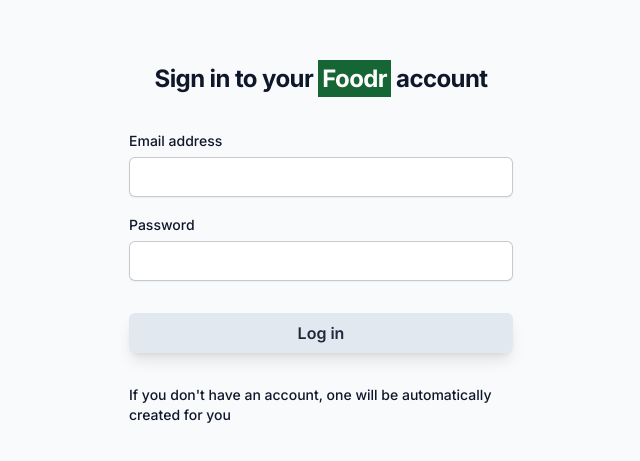
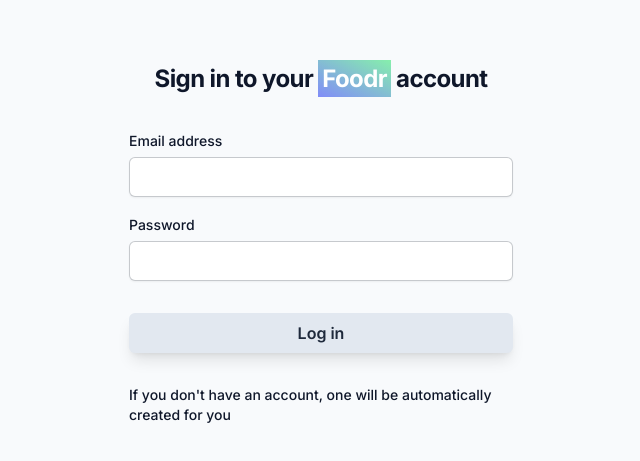
Before and after one commit to jean1591/foodr, a Next.js app: page /login in a window 1280 px wide. Shown: the part 157-618 px from the top of the page, without its empty margins (319-959 px from the left). Built offline with nearby package versions, Linux system fonts and the light colour scheme.

Commit message:
chore: improve login and add bottom page cta

```diff
--- a/src/app/(public)/(landing)/page.tsx
+++ b/src/app/(public)/(landing)/page.tsx
@@ -28,6 +28,10 @@
 
       <div id="pricing" className="mt-24 md:mt-32">
         <Pricing />
+      </div>
+
+      <div className="mt-24 md:mt-32">
+        <CTA />
       </div>
     </div>
   )
--- a/src/app/(public)/login/page.tsx
+++ b/src/app/(public)/login/page.tsx
@@ -1,6 +1,7 @@
 'use client'
 
-import { buttonHoverTransition } from '@/utils/design/constants'
+import { bgGradient, buttonHoverTransition } from '@/utils/design/constants'
+
 import { classNames } from '@/utils/classNames'
 import { login } from './actions'
 import { useState } from 'react'
@@ -17,7 +18,10 @@
       <div>
         <h2 className="text-center text-2xl font-bold leading-9 tracking-tight">
           Sign in to your{' '}
-          <span className="bg-green-800 p-1 text-white">Foodr</span> account
+          <span className={classNames(bgGradient, 'p-1 text-white')}>
+            Foodr
+          </span>{' '}
+          account
         </h2>
       </div>
 
@@ -67,8 +71,11 @@
           disabled={isDisabled}
           onClick={() => login({ email, password })}
           className={classNames(
+            isDisabled
+              ? 'bg-slate-200 text-slate-800'
+              : classNames(bgGradient, 'text-white'),
             buttonHoverTransition,
-            'w-full rounded-md bg-green-800 px-4 py-2 text-center text-base font-semibold leading-6 text-white shadow-lg hover:bg-green-900 hover:shadow-none disabled:bg-slate-200 disabled:text-slate-800'
+            'w-full rounded-md px-4 py-2 text-center text-base font-semibold leading-6 shadow-lg hover:opacity-75 hover:shadow-none'
           )}
         >
           Log in
```
